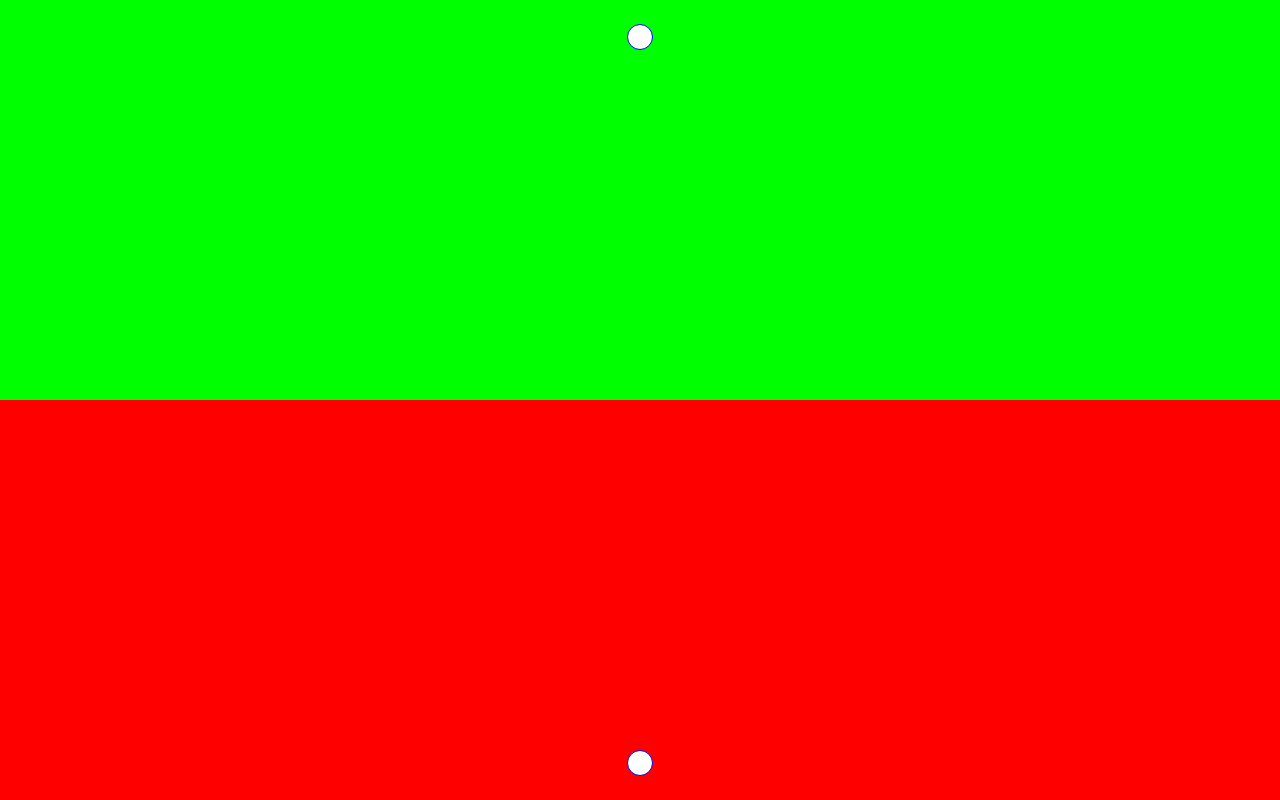
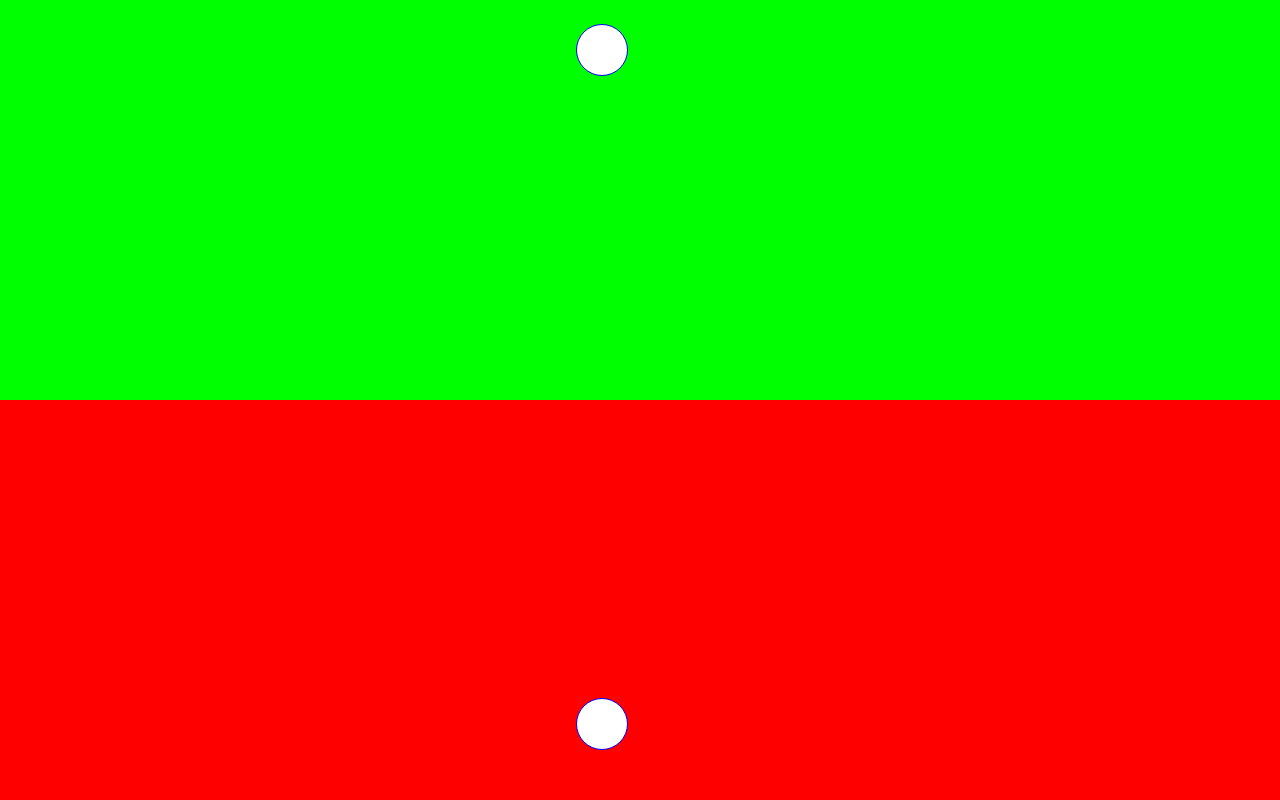
Before and after one commit to yunx14/taparoo, a plain HTML site: page index.html in a window 1280 px wide. Drawn offline with Linux system fonts and the light colour scheme.

Commit message:
bigger button

```diff
--- a/taparoo.css
+++ b/taparoo.css
@@ -17,15 +17,15 @@ body {
 }
 
 .tap {
-	width: 24px;
-	height: 24px;
+	width: 50px;
+	height: 50px;
 	border-radius: 50%;
 	border: 1px solid #0000ff;
 	background-color: #ffffff;
 	margin: 0 auto;
 	position: absolute;
-	bottom: 24px;
-	left: 49%;
+	bottom: 50px;
+	left: 45%;
 }
 
 .player:first-child .tap {
```
